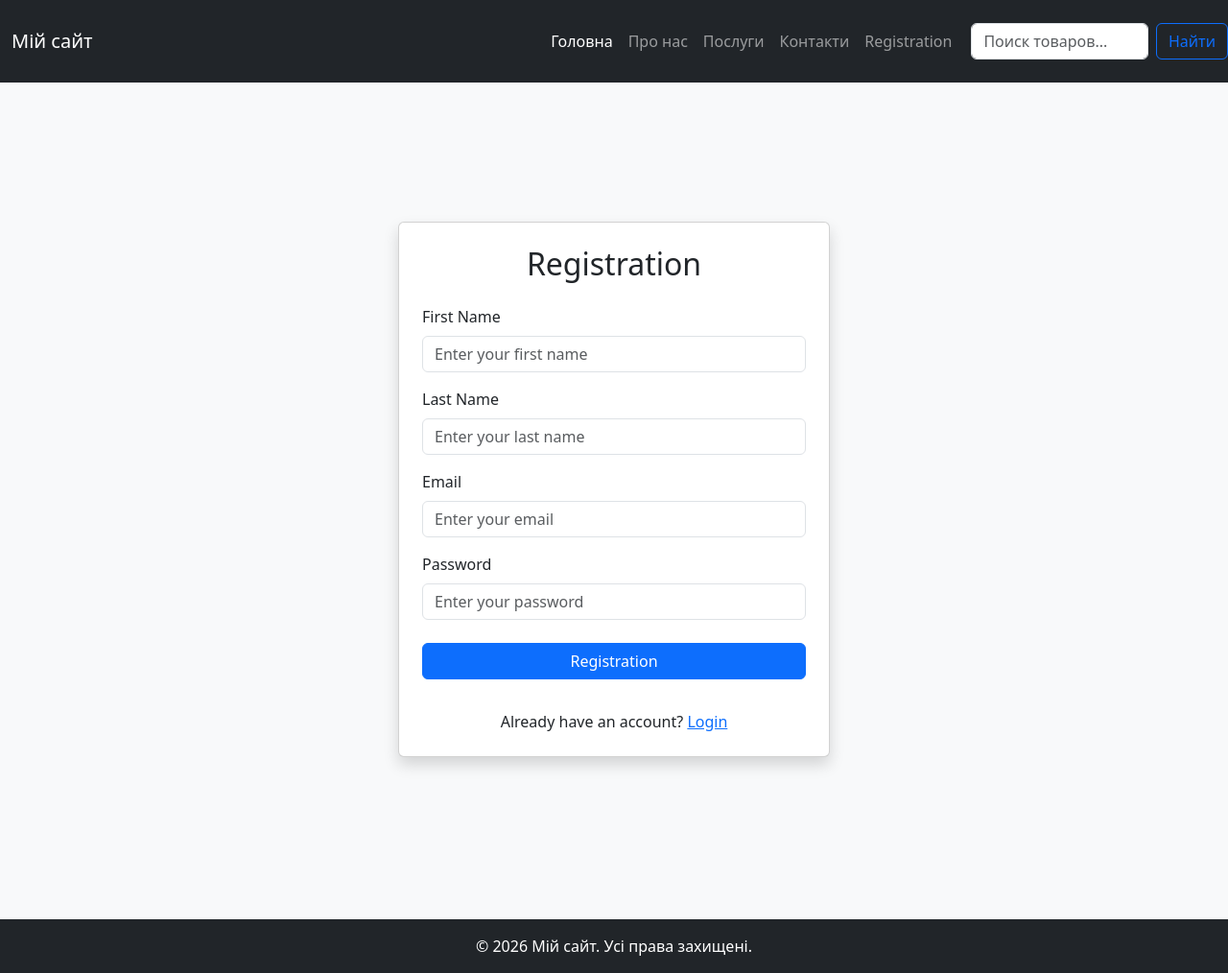
After one commit to DedAndron/PythonProject, a Django app: page /register/ in a window 1280 px wide. The commit adds this page. Shown: the whole page at 96% size. Run offline with Django 5.2, Linux system fonts and the light colour scheme; some libraries are stand-ins or nearby versions.

Commit message:
register

```diff
--- /dev/null
+++ b/shop/main/static/js/create_card.js
@@ -0,0 +1,33 @@
+document.getElementById("createForm").addEventListener("submit", async function(e) {
+    e.preventDefault();
+    const form = e.target;
+    const formData = new FormData(form);
+     const data = Object.fromEntries(formData.entries());
+
+    const csrfToken = form.querySelector('[name="csrfmiddlewaretoken"]').value;
+    const json = JSON.stringify(data)
+    try {
+
+
+const response = await fetch("create", {
+    method: "POST",
+    headers: {
+        "Content-Type": "application/json",
+        "X-CSRFToken": csrfToken
+    },
+    body: json
+});
+
+        const result = await response.json();
+        console.log(result)
+        if (response.ok) {
+            console.log("Успішно створено:", result);
+            form.reset();
+        } else {
+            console.error(result);
+        }
+
+    } catch (error) {
+        console.error("Помилка:", error);
+    }
+});
--- a/shop/main/templates/main/layout.html
+++ b/shop/main/templates/main/layout.html
@@ -7,6 +7,7 @@
 
     <!-- Bootstrap 5 -->
     <link href="{% static 'main/css/bootstrap.min.css' %}" rel="stylesheet">
+    <script defer src="{% static 'main/js/create_card.js' %}"></script>
 </head>
 <body class="bg-light">
 
@@ -34,6 +35,9 @@
                     </li>
                     <li class="nav-item">
                         <a class="nav-link" href="#">Контакти</a>
+                    </li>
+                    <li class="nav-item">
+                        <a class="nav-link" href="{% url 'main:register' %}">Registration</a>
                     </li>
                 </ul>
             </div>
--- /dev/null
+++ b/shop/main/templates/main/register.html
@@ -0,0 +1,73 @@
+{% extends 'main/layout.html' %}
+{% load static %}
+
+{% block title %}Registration Page{% endblock %}
+
+{% block content %}
+<div class="container min-vh-100 d-flex justify-content-center align-items-center">
+
+        <div class="card shadow p-4" style="width: 100%; max-width: 450px;">
+
+            <h2 class="text-center mb-4">Registration</h2>
+
+            <form id="registerForm">
+
+                <div class="mb-3">
+                    <label for="first_name" class="form-label">First Name</label>
+                    <input
+                        type="text"
+                        name="first_name"
+                        id="first_name"
+                        class="form-control"
+                        placeholder="Enter your first name"
+                        required>
+                </div>
+
+                <div class="mb-3">
+                    <label for="last_name" class="form-label">Last Name</label>
+                    <input
+                        type="text"
+                        name="last_name"
+                        id="last_name"
+                        class="form-control"
+                        placeholder="Enter your last name"
+                        required>
+                </div>
+
+                <div class="mb-3">
+                    <label for="email" class="form-label">Email</label>
+                    <input
+                        type="email"
+                        name="email"
+                        id="email"
+                        class="form-control"
+                        placeholder="Enter your email"
+                        required>
+                </div>
+
+                <div class="mb-4">
+                    <label for="password" class="form-label">Password</label>
+                    <input
+                        type="password"
+                        name="password"
+                        id="password"
+                        class="form-control"
+                        placeholder="Enter your password"
+                        minlength="8"
+                        required>
+                </div>
+
+                <button type="submit" class="btn btn-primary w-100">
+                    Registration
+                </button>
+
+            </form>
+
+            <p class="text-center mt-3 mb-0">
+                Already have an account?
+                <a href="#">Login</a>
+            </p>
+
+        </div>
+    </div>
+{% endblock %}
--- a/shop/main/urls.py
+++ b/shop/main/urls.py
@@ -8,4 +8,6 @@ urlpatterns = [
     path('about/', views.about, name='about'),
     path('card/<int:card_id>/', views.get_card, name='card'),
     path('search/', views.search, name='search'),
+    path('create/', views.create_card, name='create_card'),
+    path('register/', views.registration, name='register'),
 ]
--- a/shop/main/views.py
+++ b/shop/main/views.py
@@ -1,6 +1,7 @@
-from django.http import HttpResponseBadRequest, HttpResponseNotFound
+from django.http import HttpResponseBadRequest, HttpResponseNotFound, JsonResponse, HttpResponse
 from django.shortcuts import render
 from .cards import cards
+import json
 
 # Create your views here.
 
@@ -42,3 +43,29 @@ def search(request):
         'card': card,
         'title': card['title'],
     })
+def create_card(request):
+    if request.method == 'POST':
+        data = json.loads(request.body)
+        title = data.get('title')
+        description = data.get('description')
+        image = data.get('image')
+        print(title, description, image)
+    return JsonResponse({'message':'ok'})
+
+def registration(request):
+    if request.method == 'POST':
+        data = json.loads(request.body)
+
+        first_name = data.get('first_name')
+        last_name = data.get('last_name')
+        email = data.get('email')
+        password = data.get('password')
+
+        print(first_name, last_name, email, password)
+
+        return JsonResponse({
+            'success': True,
+            'redirect_url': '/'
+        })
+
+    return render(request, 'main/register.html')
```
Also changed, not shown: shop/main/static/js/register.js (added, +35 -0 lines), shop/main/templates/main/index.html (+7 -1 lines).
